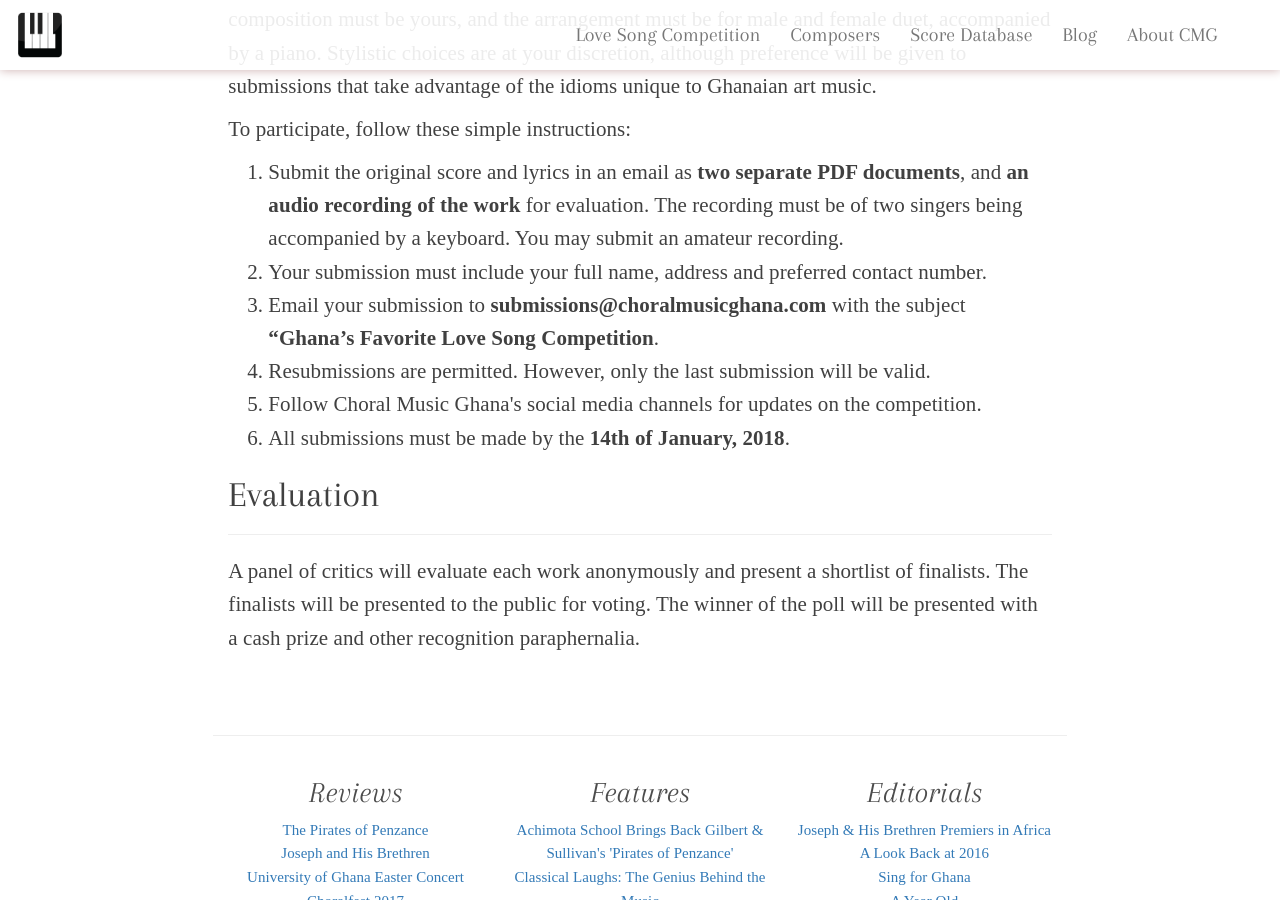
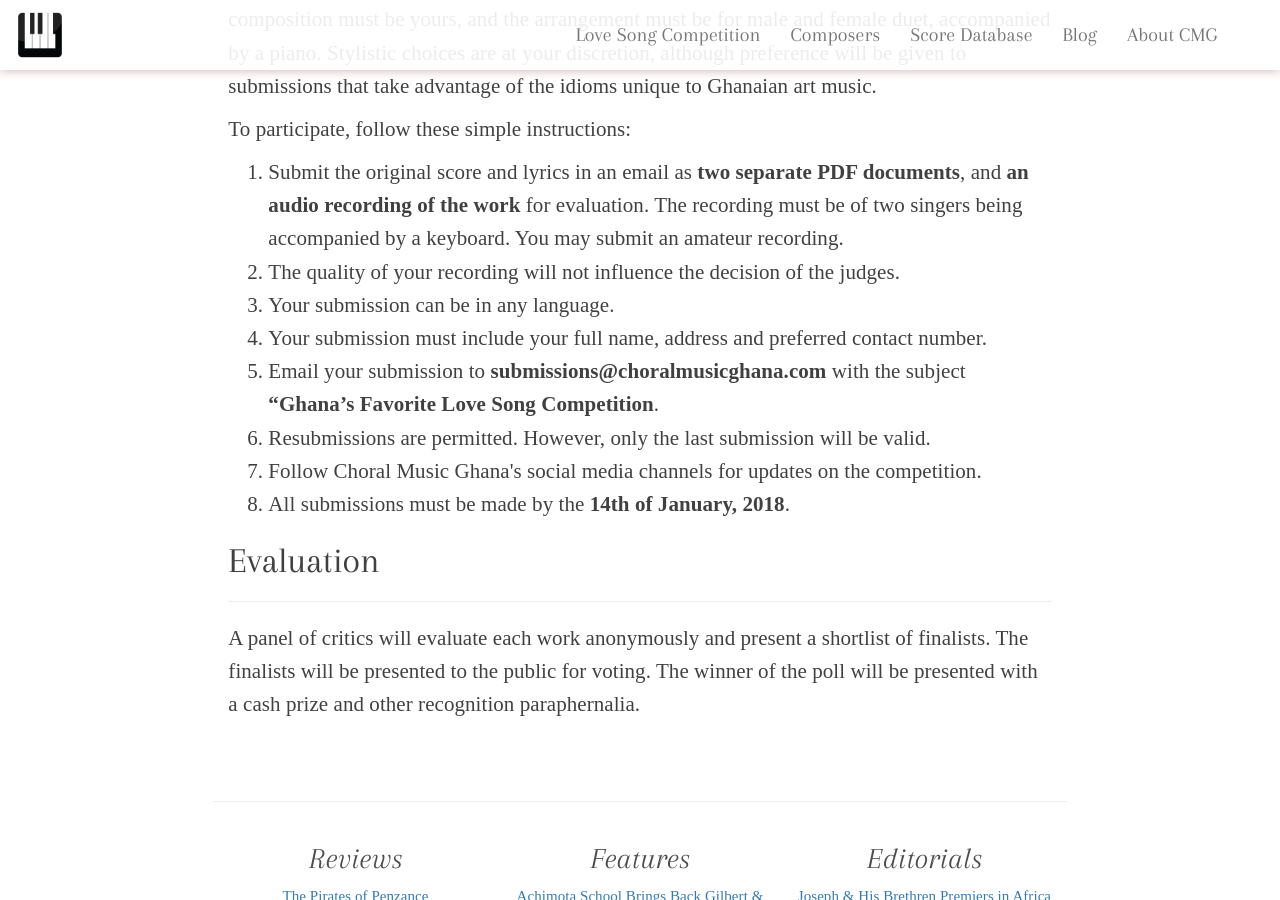
Before and after one commit to choralmusicghana/choralmusicghana.github.io, a Jekyll site: the page built from lovesongcompetition.html, in a window 1280 px wide and 900 px high, scrolled down 1737 px. Built offline with Jekyll 4.4.1, drawn with Linux system fonts in a browser that asks for light colours; nearby versions of some CDN libraries; some web fonts are replaced; comment, search, counter and statistics services are not loaded.

Commit message:
Include two new clauses to rules

```diff
--- a/lovesongcompetition.html
+++ b/lovesongcompetition.html
@@ -29,6 +29,12 @@ description: Ghana's Favourite Love Song Competition rewards composers who break
 		Submit the original score and lyrics in an email as <strong>two separate PDF documents</strong>, and <strong>an audio recording of the work</strong> for evaluation. The recording must be of two singers being accompanied by a keyboard. You may submit an amateur recording.
 	</li>
 	<li>
+		The quality of your recording will not influence the decision of the judges.
+	</li>
+	<li>
+		Your submission can be in any language.
+	</li>
+	<li>
 		Your submission must include your full name, address and preferred contact number.
 	</li>
 	<li>
```
